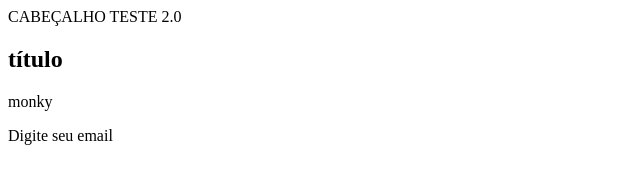
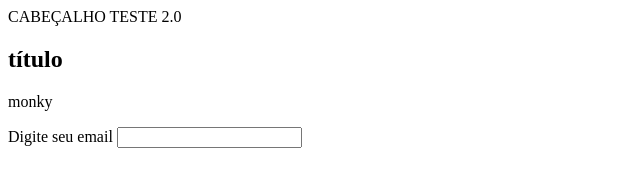
Before and after one commit to IsaacFGG/1v1-tecs_teste, a plain HTML site: page index.html in a window 1280 px wide. Shown: the whole page, without its empty margins (0-640 px from the left). Drawn offline with Linux system fonts and the light colour scheme.

Commit message:
placeholder

```diff
--- a/index.html
+++ b/index.html
@@ -13,10 +13,11 @@
         <article>
             <h1>título </h1>
             <p>monky</p>
-            <form type="button">
+            <form>
                 <label>
                     Digite seu email
                 </label>
+                <input type="email">
             </form>
         </article>
 
```
